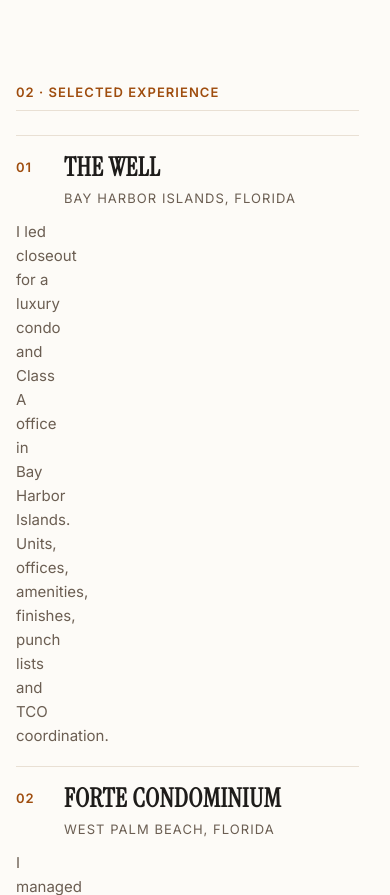
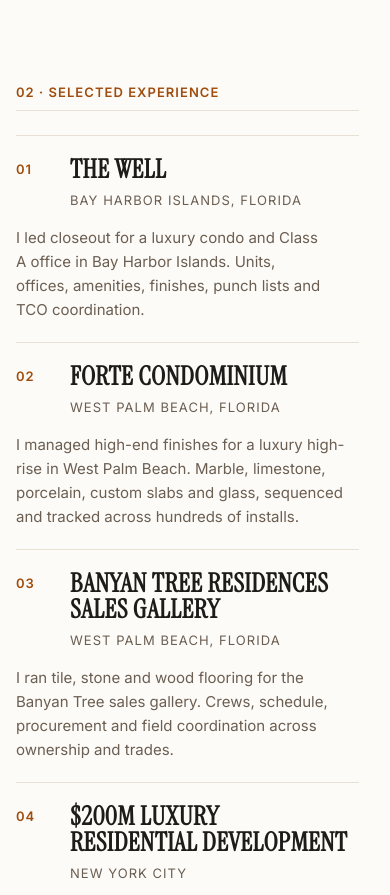
Before and after one commit to elliotreich/david-reich, a website: page index.html in a window 390 px wide. Shown: the part 1863-2758 px from the top of the page. Drawn offline with Linux system fonts and the light colour scheme.

Commit message:
fix: mobile 3-col stack + remove meta photo caption
- Mobile was broken: 48px 4fr/6fr grid collapsed to 36px 1fr causing 1-word lines (screenshot). Fix to 40px 1fr with description spanning full width (grid-column:1/-1) at 900px — now Banyan Tree etc stack cleanly.
- Bottom caption: 'One photo, down where you can reach me.' was a dev note, not publish copy. Why would it say that? Remove meta, keep human: 'Forty years in the field. Now taking select South Florida engagements.' 120×120 stays left under bullets.

```diff
--- a/index.html
+++ b/index.html
@@ -99,7 +99,18 @@ h1, h2, h3{ text-wrap:balance; font-variant-ligatures:common-ligatures discretio
   .table thead{ white-space:nowrap }
   /* Services + experience grids tighten */
   div[style*="grid-template-columns: repeat(auto-fit"]{ gap:18px !important }
-  div[style*="grid-template-columns: 48px"]{ grid-template-columns: 36px 1fr !important; gap:12px !important; padding:18px 0 !important }
+  /* Experience 3-col → mobile: num+title side-by-side, description full-width below */
+  div[style*="grid-template-columns: 48px minmax(0, 4fr)"]{
+    grid-template-columns: 40px 1fr !important;
+    gap: 12px 14px !important;
+    padding: 20px 0 !important;
+    align-items: start !important;
+  }
+  div[style*="grid-template-columns: 48px minmax(0, 4fr)"] > p:last-child{
+    grid-column: 1 / -1 !important;
+    margin-top: 4px !important;
+    max-width: none !important;
+  }
   /* Engage: stack form below list */
   div[style*="grid-template-columns: minmax(0, 6fr)"]{ grid-template-columns:1fr !important; gap:24px !important }
   /* Second split with project image */
@@ -304,7 +315,7 @@ h1, h2, h3{ text-wrap:balance; font-variant-ligatures:common-ligatures discretio
         </ul>
         <figure style="margin: 32px 0 0; display: grid; grid-template-columns: 120px 1fr; gap: 20px; align-items: center; padding: 20px; background: var(--color-surface); border: 1px solid var(--color-divider); border-radius: var(--radius-card); max-width: 480px">
           <div role="img" aria-label="Portrait of David Reich — replace with /images/dr-portrait.jpg" class="image-slot" data-image-id="dr-portrait" style="width:120px; height:120px; aspect-ratio:1; border-radius:50%; background: color-mix(in srgb, var(--color-text) 6%, transparent); border:1.5px dashed color-mix(in srgb, var(--color-text) 14%, transparent); display:flex; align-items:center; justify-content:center; text-align:center; padding:8px; color: var(--color-muted); font-size:11px; line-height:1.3; flex-shrink:0;">Portrait<br><span style="font-size:9px; opacity:0.7">120×120</span></div>
-          <figcaption style="font-size: 13.5px; line-height: 1.5; color: var(--color-muted)"><span style="font-family: var(--font-heading); font-weight:600; color: var(--color-text); font-size:15px">David Reich</span><br>Forty years in the field. Now taking select South Florida work. One photo, down where you can reach me.</figcaption>
+          <figcaption style="font-size: 13.5px; line-height: 1.5; color: var(--color-muted)"><span style="font-family: var(--font-heading); font-weight:600; color: var(--color-text); font-size:15px">David Reich</span><br>Forty years in the field. Now taking select South Florida engagements.</figcaption>
         </figure>
       </div>
       <div style="position: relative; border: 1px solid var(--color-divider); padding: 24px">
```
Also changed, not shown: public/index.html (+13 -2 lines).
